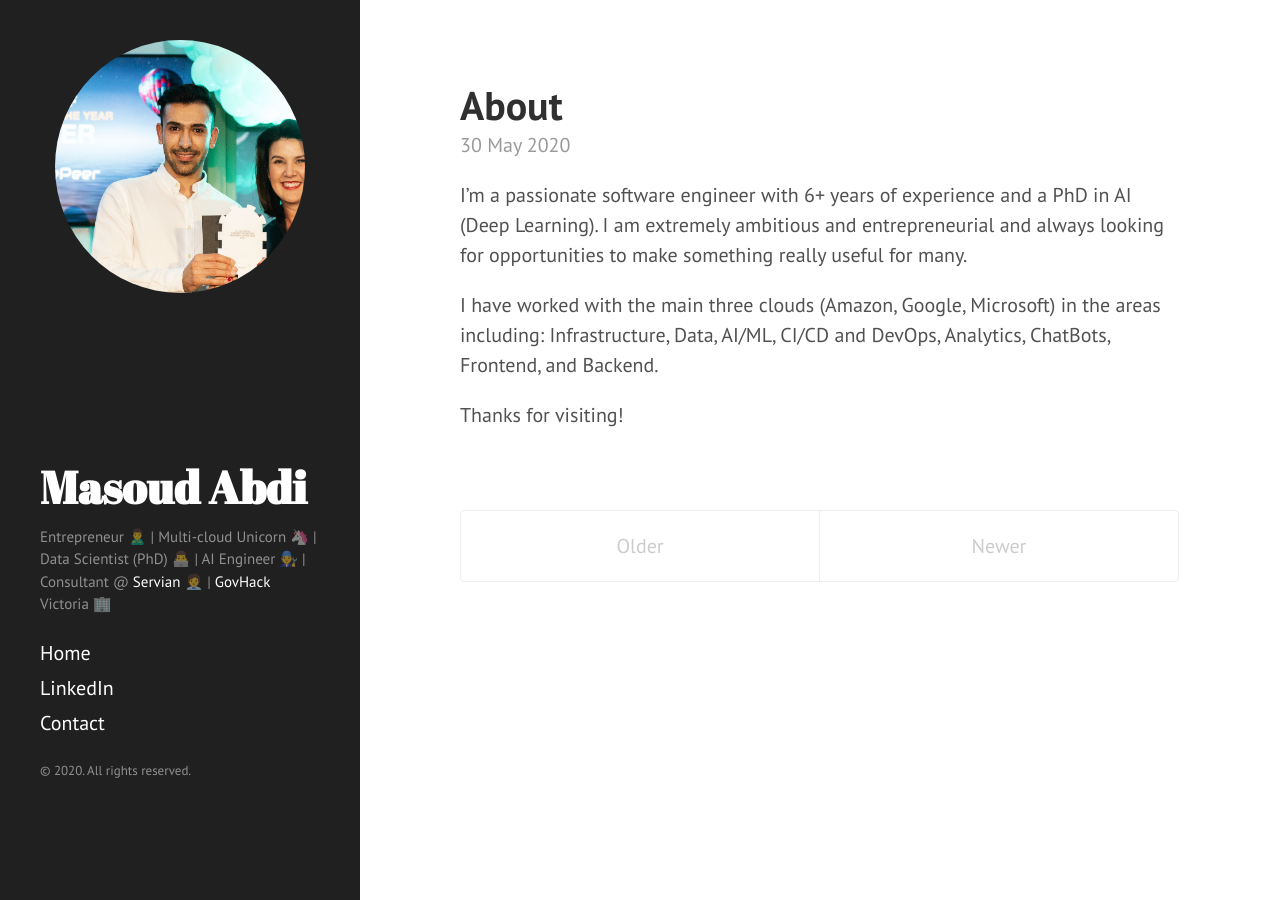
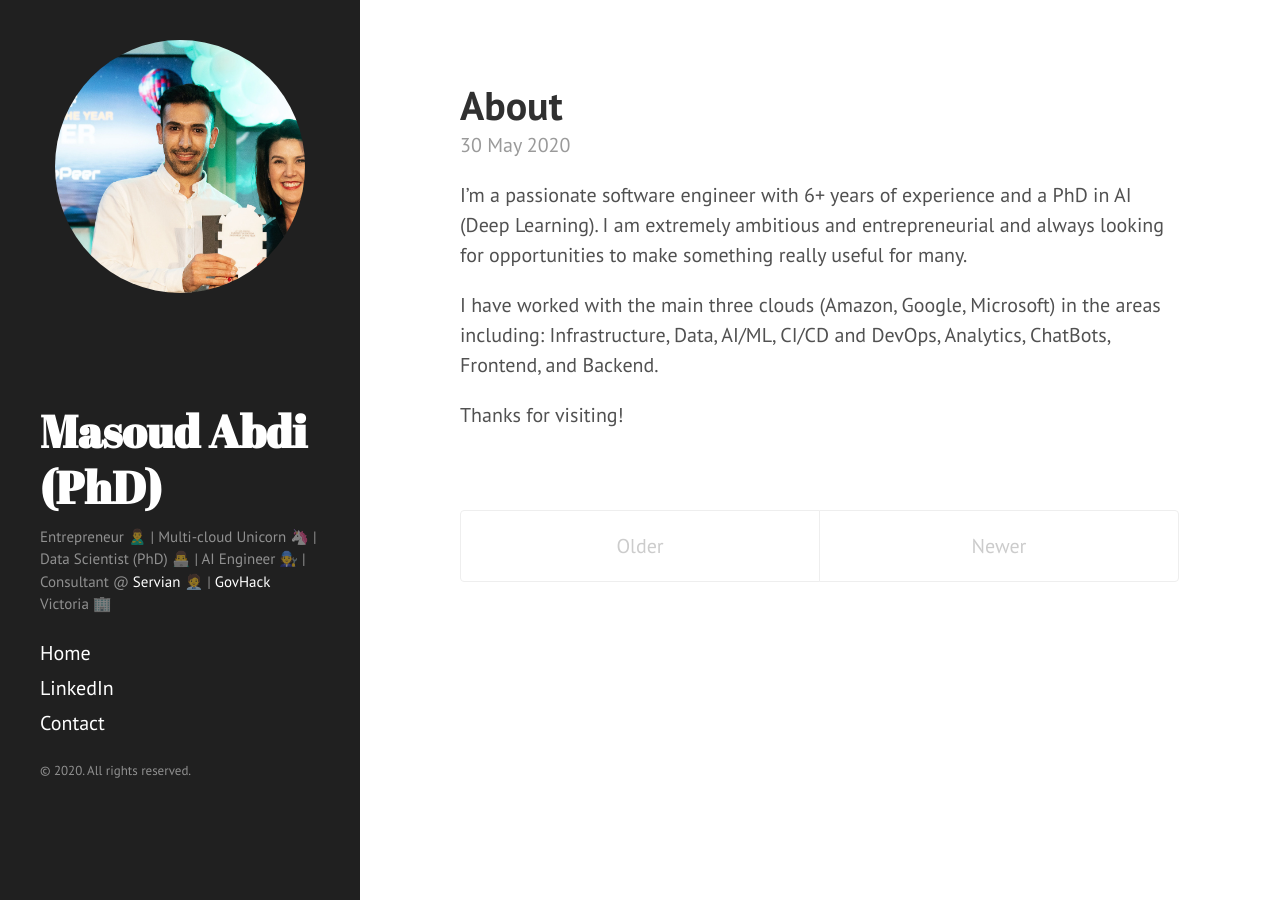
Before and after one commit to itsmasabdi/itsmasabdi.github.io, a Jekyll site: the page built from index.html, in a window 1280 px wide. Built offline with Jekyll 4.4.1, drawn with Linux system fonts in a browser that asks for light colours; the list of posts is cut into pages by our own code.

Commit message:
phd added

```diff
--- a/_config.yml
+++ b/_config.yml
@@ -8,7 +8,7 @@ permalink:        pretty
 
 
 # Setup
-title:            Masoud Abdi
+title:            Masoud Abdi (PhD)
 tagline:          'Personal Website'
 description:      'Entrepreneur 🙎‍♂️ | Multi-cloud Unicorn 🦄 | Data Scientist (PhD) 👨‍💻 | AI Engineer 🧑‍🔧 | Consultant @ <a href="http://www.servian.com" target="_blank">Servian</a> 🧑‍💼 | <a href="http://www.govhack.org" target="_blank">GovHack</a> Victoria 🏢 '
 url:              https://www.masabdi.com
```
